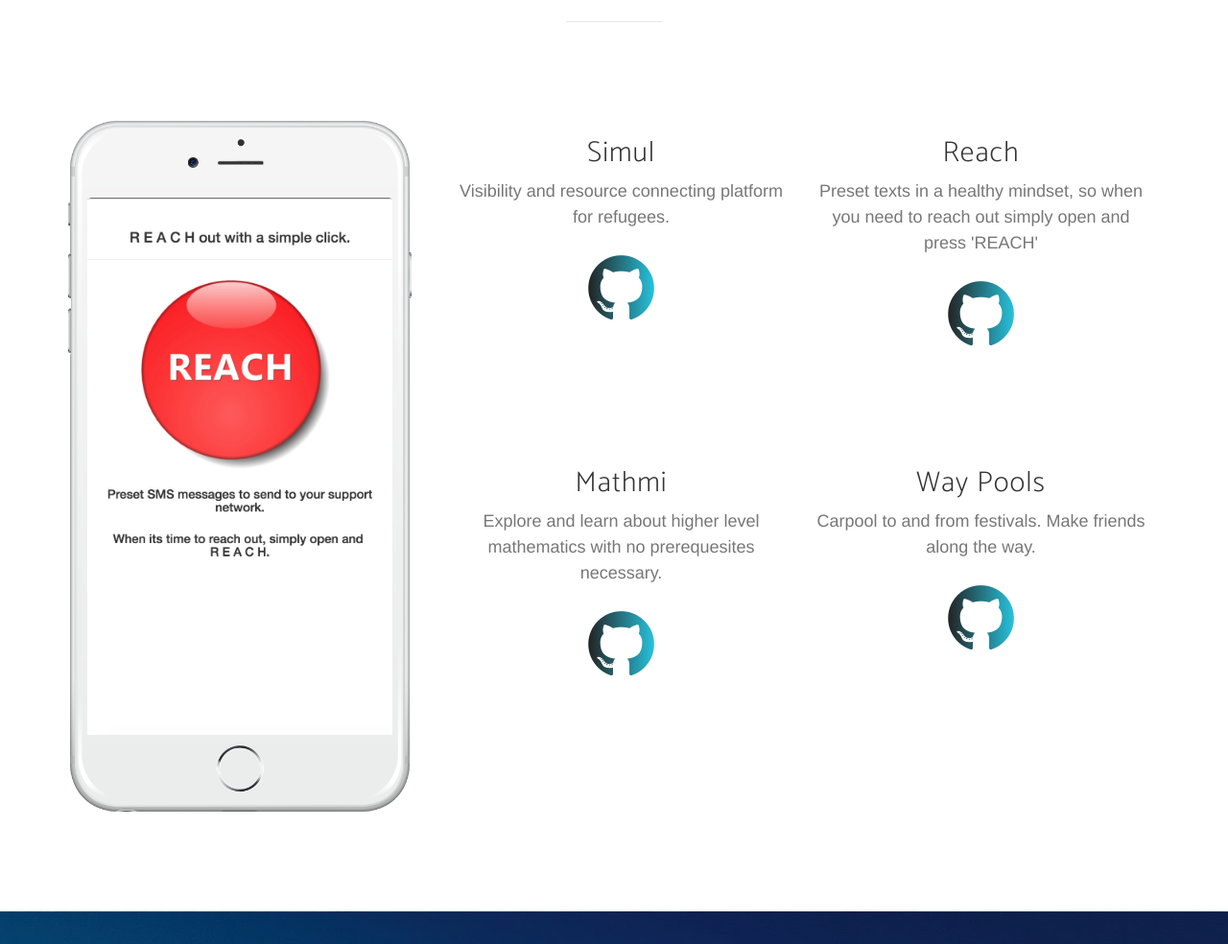
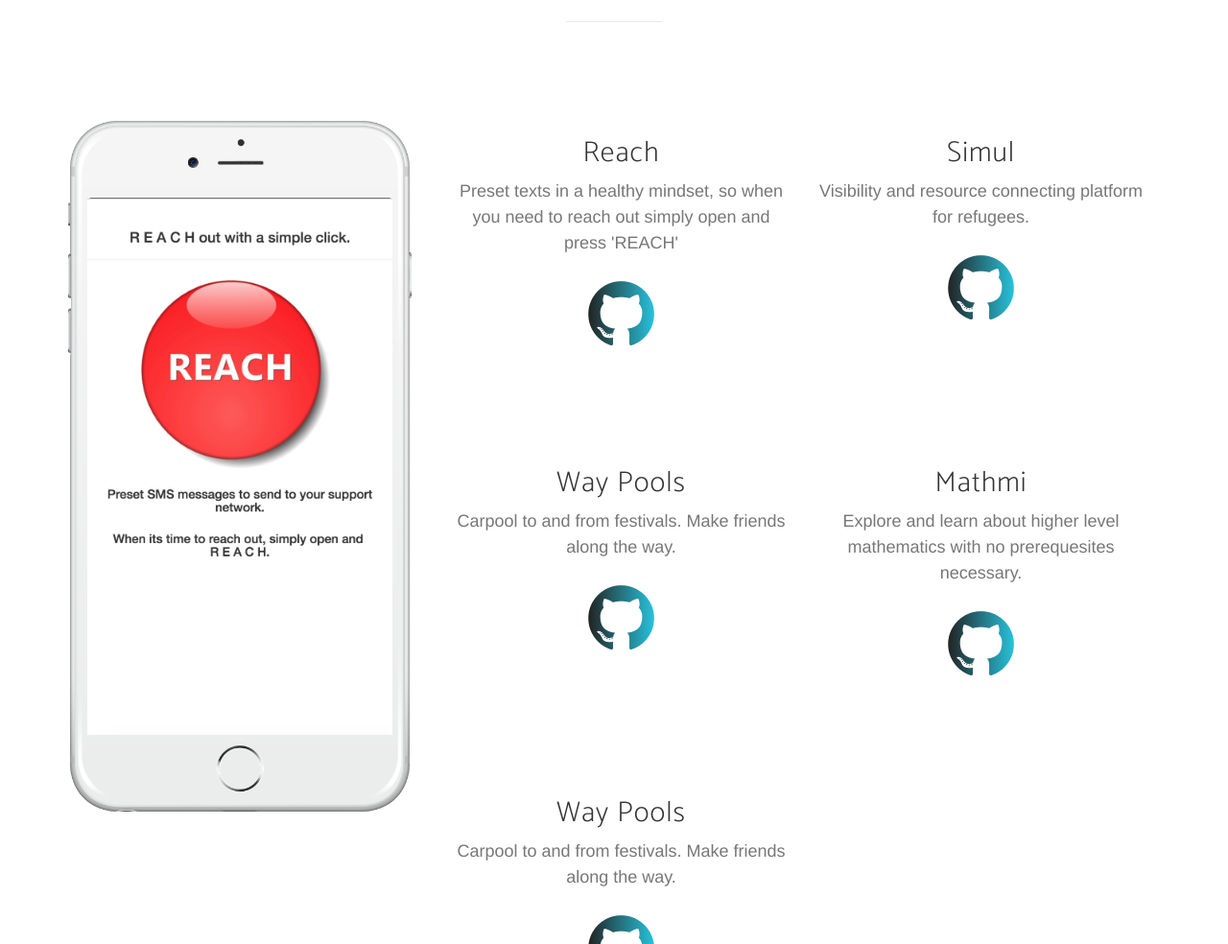
Before and after one commit to hypatiah/hypatiah.github.io, a website: page index.html in a window 1280 px wide. Shown: the part 1875-2859 px from the top of the page at 96% size. Drawn offline with nearby package versions, Linux system fonts and the light colour scheme; a web font is replaced by a local one.

Commit message:
Reorder projects

```diff
--- a/index.html
+++ b/index.html
@@ -150,20 +150,27 @@
                         <div class="row">
                             <div class="col-md-6">
                                 <div class="feature-item">
+                                    <h3>Reach</h3>
+                                    <p class="text-muted">Preset texts in a healthy mindset, so when you need to reach out simply open and press 'REACH'</p>
+                                    <a href="https://github.com/hypatiah/reach"><i class="fa fa-github"></i></a>
+                                </div>
+                            </div>
+                            <div class="col-md-6">
+                                <div class="feature-item">
                                     <h3>Simul</h3>
                                     <p class="text-muted">Visibility and resource connecting platform for refugees.</p>
                                     <a href="https://github.com/sf-red-pandas-2016/simul-react-native"><i class="fa fa-github"></i></a>
                                 </div>
                             </div>
-                            <div class="col-md-6">
-                                <div class="feature-item">
-                                    <h3>Reach</h3>
-                                    <p class="text-muted">Preset texts in a healthy mindset, so when you need to reach out simply open and press 'REACH'</p>
-                                      <a href="https://github.com/hypatiah/reach"><i class="fa fa-github"></i></a>
-                                </div>
-                            </div>
                         </div>
                         <div class="row">
+                          <div class="col-md-6">
+                            <div class="feature-item">
+                              <h3>Way Pools</h3>
+                              <p class="text-muted">Carpool to and from festivals. Make friends along the way.</p>
+                              <a href="https://github.com/hypatiah/waypools"><i class="fa fa-github"></i></a>
+                            </div>
+                          </div>
                             <div class="col-md-6">
                                 <div class="feature-item">
                                     <h3>Mathmi</h3>
```
